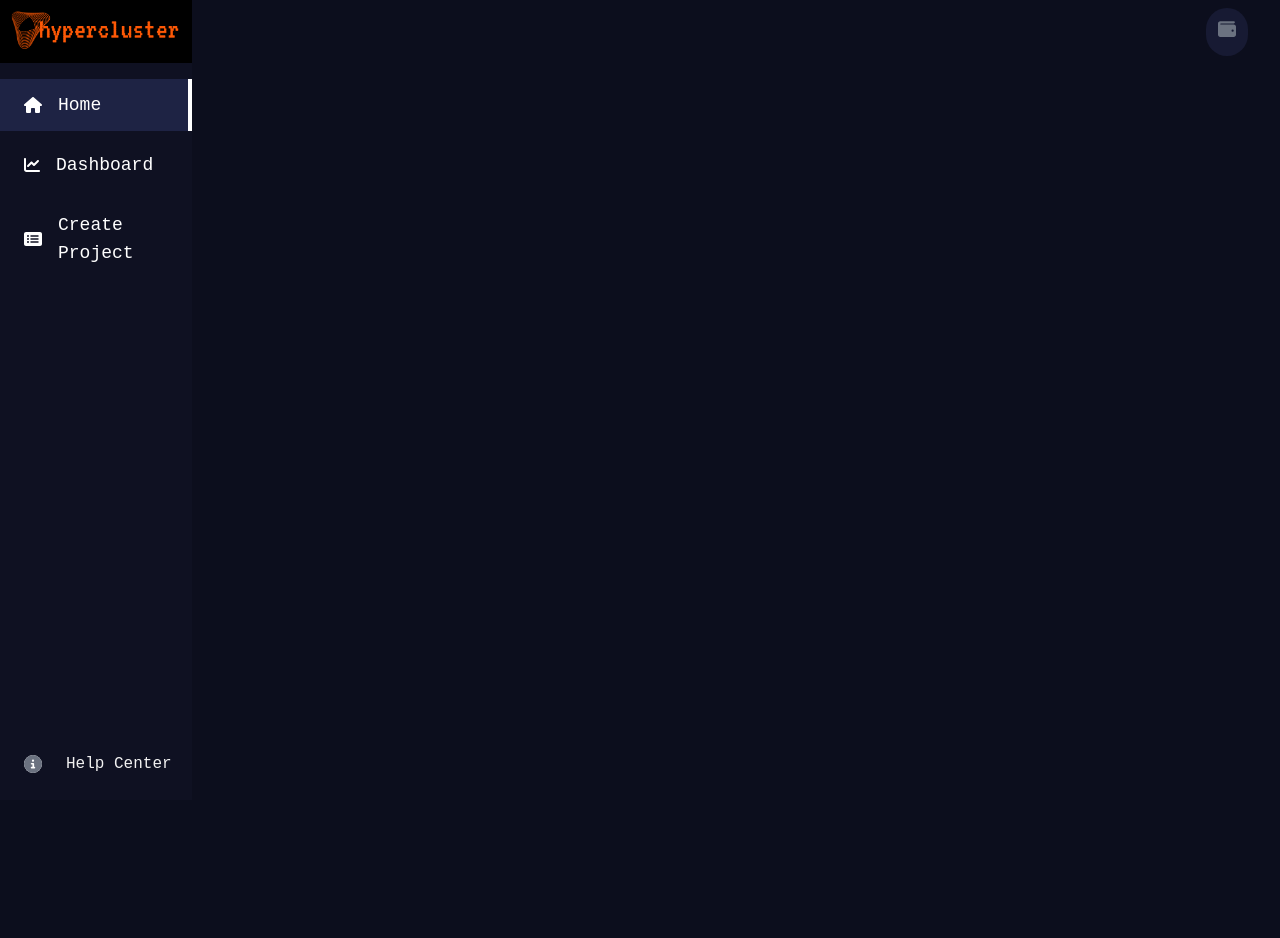
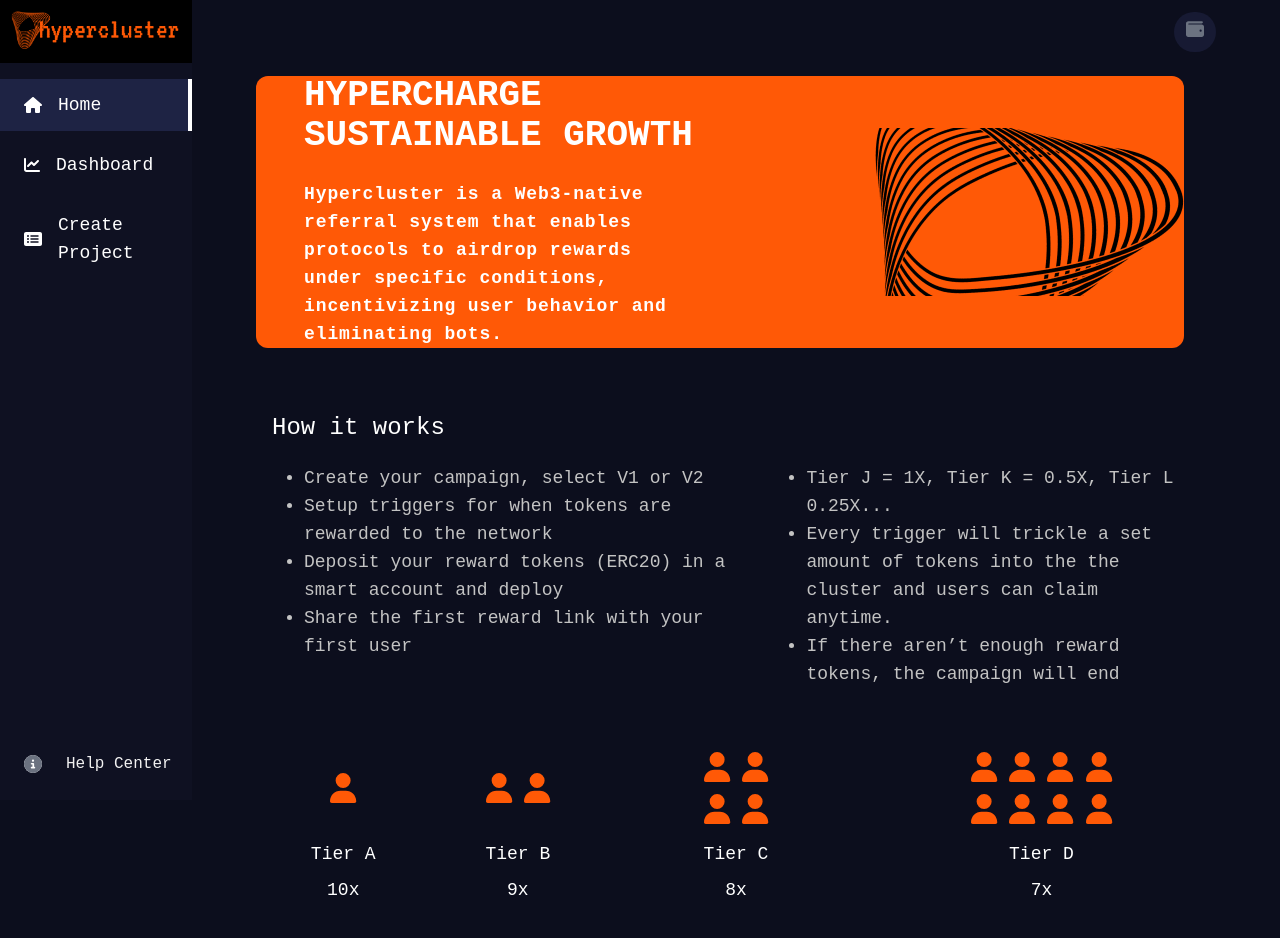
Before and after one commit to Hypercluster/frontend, a Next.js app: page /home in a window 1280 px wide. Shown: the top 938 px of the page. Before the commit the page ends 800 px from the top, so only its background shows below. Built offline with nearby package versions, Linux system fonts and the light colour scheme; a web font is replaced by a local one; what @rainbow-me/rainbowkit, wagmi would draw is missing.

Commit message:
add home

```diff
--- a/src/components/BusinessNavbar.tsx
+++ b/src/components/BusinessNavbar.tsx
@@ -12,18 +12,7 @@
   const [isNotification, setIsNotification] = useState(true);
   return (
     <div className="h-screen">
-      <div className="absolute right-0 h-[8%]">
-        <div className="h-full flex justify-between items-center">
-          <Link href={"/"} className="bg-[#171A33] rounded-full p-3 mr-8">
-            <FontAwesomeIcon
-              icon={faWallet}
-              className="text-lg text-gray-500"
-            />
-          </Link>
-        </div>
-      </div>
-
-      <div className="h-[100%]">{children}</div>
+      <div className="h-[100%] flex ">{children}</div>
     </div>
   );
 }
--- a/src/pages/create.tsx
+++ b/src/pages/create.tsx
@@ -5,6 +5,7 @@
   return (
     <BusinessNavbar>
       <Leftbar />
+      <div className="mx-16 mt-3 flex-1"></div>
     </BusinessNavbar>
   );
 }
--- a/src/pages/home.tsx
+++ b/src/pages/home.tsx
@@ -1,10 +1,183 @@
 import BusinessNavbar from "@/components/BusinessNavbar";
 import Leftbar from "@/components/Leftbar";
+import { faUser, faWallet } from "@fortawesome/free-solid-svg-icons";
+import { FontAwesomeIcon } from "@fortawesome/react-fontawesome";
+import Image from "next/image";
+import Link from "next/link";
 
 export default function HomePage() {
   return (
-    <BusinessNavbar>
+    <div className="flex justify-start  h-screen">
       <Leftbar />
-    </BusinessNavbar>
+      <div className="mx-16 mt-3 flex-1">
+        <div className=" flex justify-end ">
+          <Link href={"/"} className="bg-[#171A33] rounded-full px-3  py-2">
+            <FontAwesomeIcon
+              icon={faWallet}
+              className="text-lg text-gray-500"
+            />
+          </Link>
+        </div>
+        <div className="pl-12 items-center bg-[#FF5906] rounded-xl relative flex justify-between mt-6 mr-8">
+          <div>
+            <p className="font-semibold text-white text-4xl">
+              HYPERCHARGE SUSTAINABLE GROWTH
+            </p>
+            <p className="font-semibold text-white text-lg mr-12 tracking-wider mt-6">
+              Hypercluster is a Web3-native referral system that enables
+              protocols to airdrop rewards under specific conditions,
+              incentivizing user behavior and eliminating bots.
+            </p>
+          </div>
+          <Image
+            src={"/blackLogo.png"}
+            width={590}
+            height={590}
+            alt="blackLogo"
+          />
+        </div>
+        <div className="ml-4">
+          <p className="text-2xl text-white mt-16 ">How it works</p>
+          <div className="flex justify-between text-lg">
+            <ul className="list-disc text-[#C3C3C3] ml-8 mt-5 w-[45%]">
+              <li>Create your campaign, select V1 or V2</li>
+              <li>
+                Setup triggers for when tokens are rewarded to the network
+              </li>
+              <li>
+                Deposit your reward tokens (ERC20) in a smart account and deploy
+              </li>
+              <li>Share the first reward link with your first user</li>
+            </ul>
+            <ul className="list-disc text-[#C3C3C3] mr-8 mt-5 w-[40%]">
+              <li>Tier J = 1X, Tier K = 0.5X, Tier L 0.25X...</li>
+              <li>
+                Every trigger will trickle a set amount of tokens into the the
+                cluster and users can claim anytime.
+              </li>
+              <li>
+                If there aren’t enough reward tokens, the campaign will end
+              </li>
+            </ul>
+          </div>
+        </div>
+        <div className="mt-16 ml-4 mr-8"></div>
+        <div className="flex justify-between ">
+          <div className="flex flex-[2_2_0%] flex-col justify-center items-center text-white text-lg">
+            <FontAwesomeIcon
+              icon={faUser}
+              className="mx-auto text-[#FF5906] text-3xl"
+            />
+          </div>
+          <div className="flex flex-[2_2_0%] flex-col justify-center items-center text-white text-lg">
+            <div className="grid grid-cols-2 gap-3">
+              <FontAwesomeIcon
+                icon={faUser}
+                className="mx-auto text-[#FF5906] text-3xl"
+              />
+              <FontAwesomeIcon
+                icon={faUser}
+                className="mx-auto text-[#FF5906] text-3xl"
+              />
+            </div>
+          </div>
+          <div className="flex flex-[3_3_0%] flex-col justify-center items-center text-white text-lg">
+            <div className="grid grid-cols-2 gap-3">
+              <FontAwesomeIcon
+                icon={faUser}
+                className="mx-auto text-[#FF5906] text-3xl"
+              />
+              <FontAwesomeIcon
+                icon={faUser}
+                className="mx-auto text-[#FF5906] text-3xl"
+              />
+              <FontAwesomeIcon
+                icon={faUser}
+                className="mx-auto text-[#FF5906] text-3xl"
+              />
+              <FontAwesomeIcon
+                icon={faUser}
+                className="mx-auto text-[#FF5906] text-3xl"
+              />
+            </div>
+          </div>
+          <div className="flex flex-[4_4_0%] flex-col justify-center items-center">
+            <div className="grid grid-cols-4 gap-3">
+              <FontAwesomeIcon
+                icon={faUser}
+                className="mx-auto text-[#FF5906] text-3xl"
+              />
+              <FontAwesomeIcon
+                icon={faUser}
+                className="mx-auto text-[#FF5906] text-3xl"
+              />
+              <FontAwesomeIcon
+                icon={faUser}
+                className="mx-auto text-[#FF5906] text-3xl"
+              />
+              <FontAwesomeIcon
+                icon={faUser}
+                className="mx-auto text-[#FF5906] text-3xl"
+              />{" "}
+              <FontAwesomeIcon
+                icon={faUser}
+                className="mx-auto text-[#FF5906] text-3xl"
+              />
+              <FontAwesomeIcon
+                icon={faUser}
+                className="mx-auto text-[#FF5906] text-3xl"
+              />
+              <FontAwesomeIcon
+                icon={faUser}
+                className="mx-auto text-[#FF5906] text-3xl"
+              />
+              <FontAwesomeIcon
+                icon={faUser}
+                className="mx-auto text-[#FF5906] text-3xl"
+              />
+            </div>
+          </div>
+        </div>
+        <div className="flex justify-between ">
+          <div className="flex flex-[2_2_0%] flex-col justify-center items-center text-white text-lg">
+            <p className="mt-4">Tier A</p>
+            <p className="mt-2">10x</p>
+          </div>
+          <div className="flex flex-[2_2_0%] flex-col justify-center items-center text-white text-lg">
+            <p className="mt-4">Tier B</p>
+            <p className="mt-2">9x</p>
+          </div>
+          <div className="flex flex-[3_3_0%] flex-col justify-center items-center text-white text-lg">
+            <p className="mt-4">Tier C</p>
+            <p className="mt-2">8x</p>
+          </div>
+          <div className="flex flex-[4_4_0%] flex-col justify-center items-center text-white text-lg">
+            <p className="mt-4">Tier D</p>
+            <p className="mt-2">7x</p>
+          </div>
+        </div>
+        <p className="mt-8 ml-4 text-white text-2xl">Get Started</p>
+        <div className="flex justify-between mx-4 space-x-8 mt-5">
+          <Link
+            href={"/create"}
+            className="flex-1 bg-[#FF5906] rounded-xl  p-5"
+          >
+            <p className="text-black text-3xl ml-8 font-bold">V1</p>
+            <p className="text-black text-2xl font-semibold text-center">
+              Smart Airdrop
+            </p>
+          </Link>
+          <div className="flex-1 bg-[#FF5906] opacity-70 rounded-xl p-5">
+            <p className="text-black text-3xl ml-8 font-bold">V2</p>
+            <p className="text-black text-2xl font-semibold text-center">
+              Transaction Based
+            </p>
+            <p className="text-black text-md font-semibold text-center">
+              Coming soon
+            </p>
+          </div>
+        </div>
+      </div>
+    </div>
   );
 }
```
Also changed, not shown: public/blackLogo.png (added).
